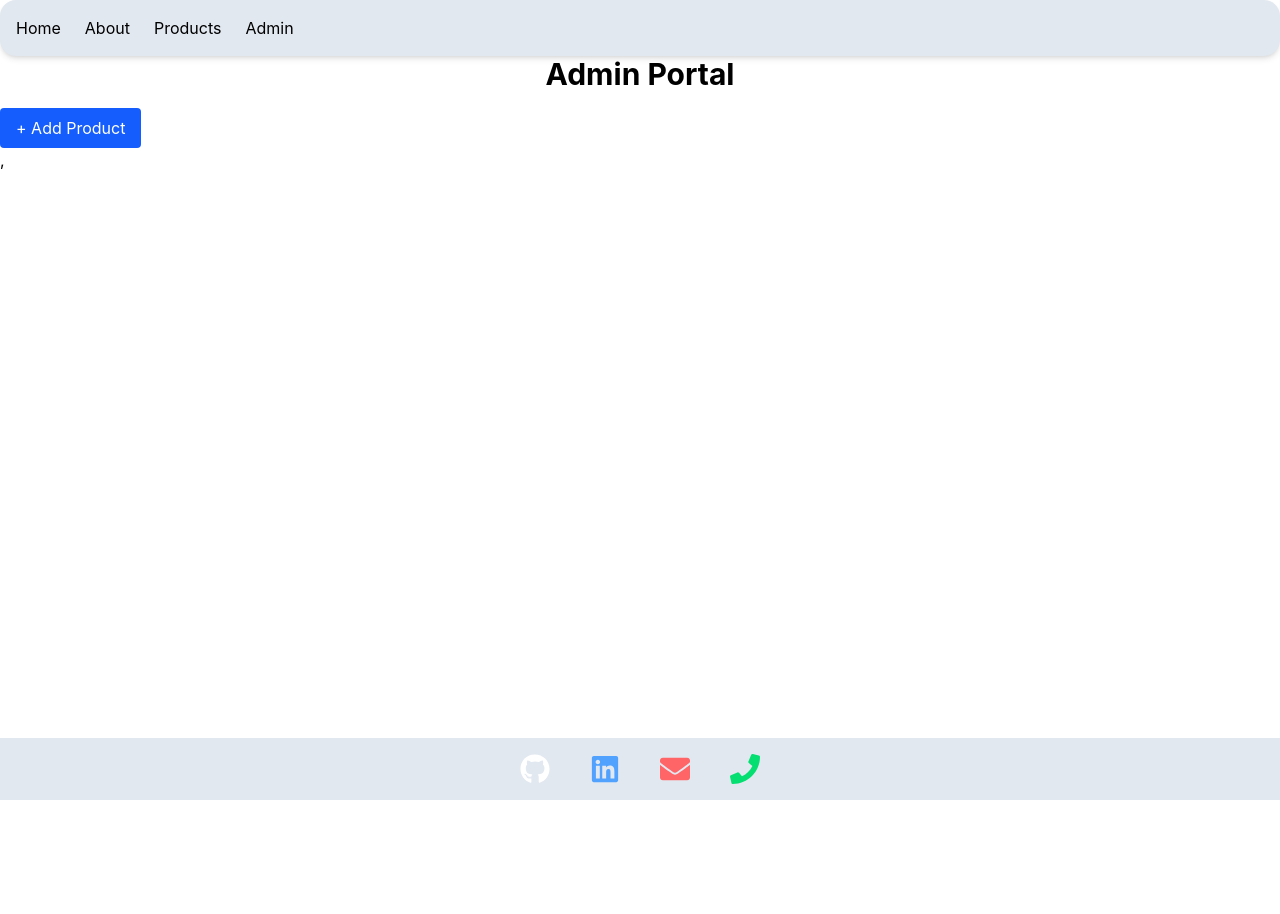
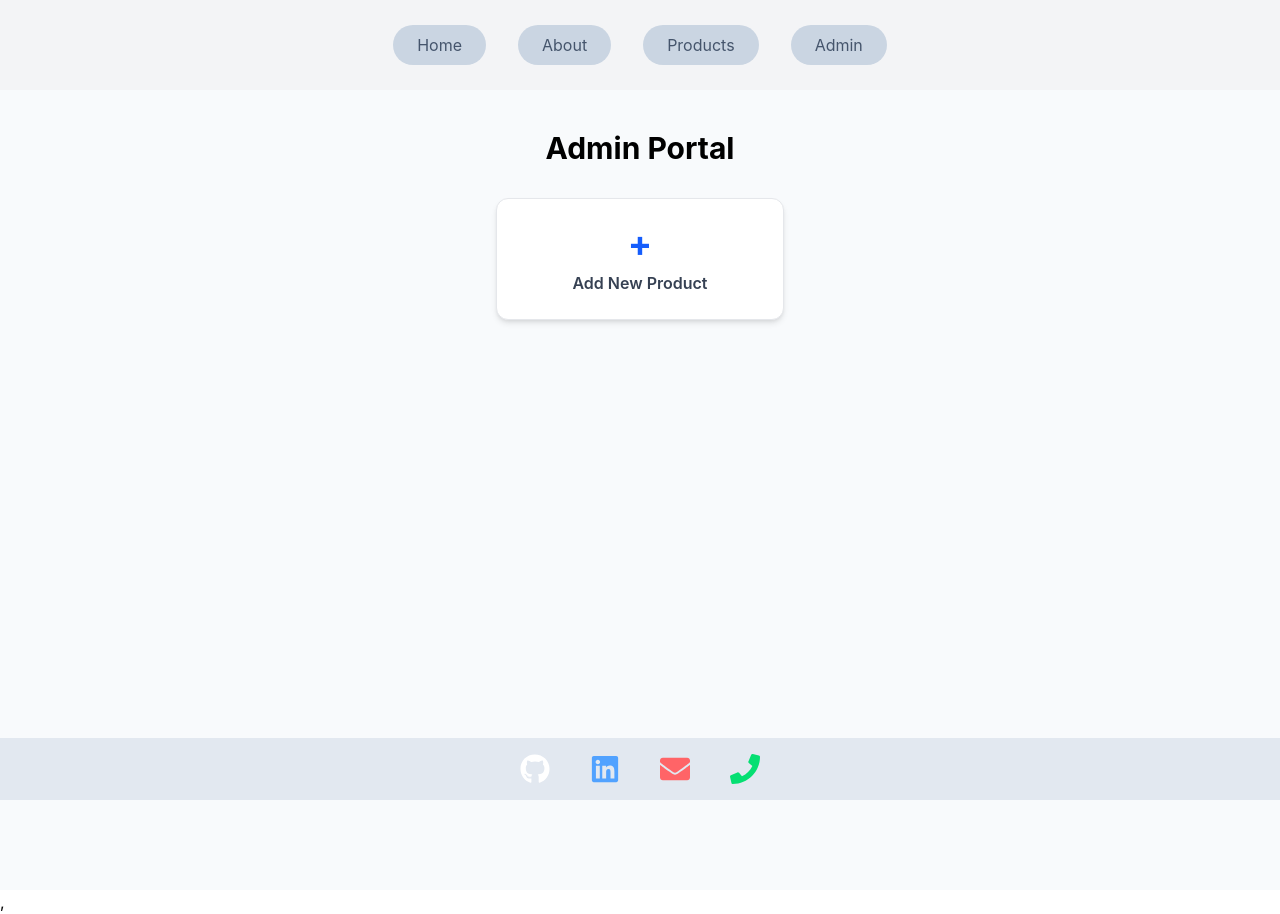
Before and after one commit to BRENDACHEBET1/summative-lab-project-showcase, a React (Vite) app: page /admin in a window 1280 px wide. Before the commit the page ends 800 px from the top, so only its background shows below. Built offline with nearby package versions, Linux system fonts and the light colour scheme; no server answers.

Commit message:
UI improvements

```diff
--- a/src/components/Footer.jsx
+++ b/src/components/Footer.jsx
@@ -4,7 +4,7 @@ import { FaGithub, FaLinkedin, FaEnvelope, FaPhone } from "react-icons/fa";
 const Footer = () => {
   return (
     <footer>
-         {/* ICONS */}
+      {/* ICONS */}
       <div className="fixed bottom-0 left-0 w-full bg-black text-white p-4 flex justify-center gap-10 mt-4 bg-slate-200 p-3">
 
         <a href="https://github.com" target="_blank" rel="noreferrer">
--- a/src/components/NavBar.jsx
+++ b/src/components/NavBar.jsx
@@ -2,18 +2,38 @@ import React from 'react'
 import { NavLink } from 'react-router-dom'
 const NavBar = () => {
   return (
-    <div>
-        <div>
-            <nav className='flex items-center gap-6 p-4 shadow-md rounded-2xl bg-slate-200'>
-            <NavLink to='/'>Home</NavLink>
-            <NavLink to='/About'>About</NavLink>
-            <NavLink to='/products'>Products</NavLink>
-            <NavLink to='/admin'>Admin</NavLink>
+    <div className="w-full">
+      <nav className="w-full flex flex-wrap items-center justify-center gap-4 sm:gap-6 md:gap-8 px-4 sm:px-8 py-4 sm:py-6 bg-gray-100 shadow-md border border-gray-100">
 
+        <NavLink
+          to="/"
+          className="px-4 sm:px-6 py-2 rounded-3xl bg-slate-300 text-slate-600 hover:bg-slate-400 transition text-sm sm:text-base"
+        >
+          Home
+        </NavLink>
 
+        <NavLink
+          to="/About"
+          className="px-4 sm:px-6 py-2 rounded-3xl bg-slate-300 text-slate-600 hover:bg-slate-400 transition text-sm sm:text-base"
+        >
+          About
+        </NavLink>
 
-        </nav>
-        </div>
+        <NavLink
+          to="/products"
+          className="px-4 sm:px-6 py-2 rounded-3xl bg-slate-300 text-slate-600 hover:bg-slate-400 transition text-sm sm:text-base"
+        >
+          Products
+        </NavLink>
+
+        <NavLink
+          to="/admin"
+          className="px-4 sm:px-6 py-2 rounded-3xl bg-slate-300 text-slate-600 hover:bg-slate-400 transition text-sm sm:text-base"
+        >
+          Admin
+        </NavLink>
+
+      </nav>
     </div>
   )
 }
--- a/src/components/ProductCard.jsx
+++ b/src/components/ProductCard.jsx
@@ -4,37 +4,54 @@ import { FaTrash, FaEdit } from "react-icons/fa";
 import { useNavigate } from "react-router-dom";
 
 
-const ProductCard = ({product}) => {
-    const {deleteProduct} = useProducts()
+const ProductCard = ({ product }) => {
+  const { deleteProduct } = useProducts()
   const navigate = useNavigate()
 
-    const handleDelete = () =>{
+  const handleDelete = () => {
     deleteProduct(product.id)
   }
   return (
-    <div className='border p-3 rounded shadow w-full flex flex-col gap-4'>
-      <button onClick={handleDelete} className='relative rounded shadow flex flex-col gap-4'>
-         <FaTrash size={15} />
-      </button>
-      <h2>{product.title}</h2>
-      <div className='flex justify-center border border-gray-100'>
-         <img className=' w-1/2 ' src={product.image} alt={product.name} />
+    <div className='border border-gray-200 p-3 rounded shadow w-full flex flex-col gap-4 relative bg-white'>
+
+      {/* Product title */}
+      <h2 className='font-semibold'>{product.title}</h2>
+
+      {/* Image */}
+      <div className='flex justify-center border border-gray-100 p-2 rounded'>
+        <img className='w-1/2 object-contain' src={product.image} alt={product.name} />
       </div>
 
-     <div className='mt-6'>
-      <h2 className=''>{product.category}</h2>
-      <p>${product.price}</p>
-      <button className='bg-blue-200 text-white px-3 py-1'>Add to Cart</button>
-      <button onClick={() => navigate(`/admin/edit/${product.id}`)}
-       className="relative top-2 right-10 text-blue-600"
+      {/* Product info */}
+      <div className='mt-2'>
+        <h2 className='text-gray-600'>{product.category}</h2>
+        <p className='font-bold'>${product.price}</p>
+      </div>
+
+
+      <div className='flex justify-end items-center gap-4 mt-auto pt-3 '>
+
+        {/* Edit button, opens in admin page */}
+        <button
+          onClick={() => navigate(`/admin/edit/${product.id}`)}
+          className='p-2 rounded-full bg-blue-100 text-blue-600 hover:bg-blue-200 transition'
         >
-    <FaEdit />
+          <FaEdit size={16} />
+        </button>
+
+        {/* Delete button */}
+        <button
+          onClick={handleDelete}
+          className='p-2 rounded-full bg-red-100 text-red-600 hover:bg-red-200 transition'
+        >
+          <FaTrash size={16} />
         </button>
 
       </div>
+    </div>
 
 
-    </div>
+
   );
 }
 
--- a/src/pages/About.jsx
+++ b/src/pages/About.jsx
@@ -4,12 +4,12 @@ import background from '../images/About.jpg'
 const About = () => {
   return (
    <div>
-            <div className='w-full h-[60vh] sm:h-[80vh] lg:h-screen'>
-                <img src={background} alt='About' className='w-full h-full obhect-cover' />
+            <div className='relative w-full h-[60vh] sm:h-[80vh] lg:h-screen'>
+                <img src={background} alt='About' className='w-full h-full object-cover' />
             </div>
-            <div className='max-w-3xl mx-auto px-4 py-10 text-center'>
-                <h1 className='text-2xl sm:text-3xl font-bold mb-4'>About Us</h1>
-                <p className="text-gray-700 text-sm sm:text-base leading-relaxed">
+            <div className='absolute bottom-0 left-0 w-full bg-black/50 text-white px-6 py-6 flex flex-col items-center text-center'>
+                <h1 className='text-2xl sm:text-3xl font-bold mb-2'>About Us</h1>
+                <p className="text-sm sm:text-base leading-relaxed max-w-3xl">
                     We are a modern e-commerce platform dedicated to delivering quality
                     products at affordable prices. Our mission is to make online shopping
                     simple, fast, and enjoyable for everyone.
--- a/src/pages/Admin.jsx
+++ b/src/pages/Admin.jsx
@@ -5,16 +5,25 @@ import AddProduct from './AddProduct'
 
 const Admin = () => {
   return (
-    <div>
-         <div>
-        <h1 className='font-bold text-3xl text-center'>Admin Portal</h1>
-    </div>
-    <div>
-       <Link to="/admin/new" className="inline-block mt-4 bg-blue-600 text-white px-4 py-2 rounded"
-      > + Add Product
-      </Link>
+     <div className="min-h-screen bg-slate-50 py-10">
 
-    </div>
+
+      <h1 className="font-bold text-3xl text-center mb-8">
+        Admin Portal
+      </h1>
+
+      {/*  Add Product */}
+      <div className="flex justify-center">
+        <Link
+          to="/admin/new"
+          className="w-64 sm:w-72 bg-white border border-gray-200 shadow-md rounded-xl p-6 text-center hover:shadow-lg hover:scale-105 transition duration-200"
+        >
+          <div className="text-4xl font-bold text-blue-600">+</div>
+          <p className="mt-2 font-semibold text-gray-700">
+            Add New Product
+          </p>
+        </Link>
+      </div>
     <Outlet/>
     </div>
 
--- a/src/pages/Home.jsx
+++ b/src/pages/Home.jsx
@@ -2,6 +2,7 @@ import React from 'react'
 import slide1 from "../images/inventory2.jpg";
 import slide2 from "../images/inventory1.jpg";
 import { useState, useEffect } from 'react';
+import { Link } from 'react-router-dom';
 
 const Home = () => {
     const slides = [
@@ -45,7 +46,7 @@ const Home = () => {
         {/* OVERLAY */}
         <div className="absolute inset-0 flex flex-col items-center justify-center bg-black/40 text-white text-center">
 
-          <h1 className="text-5xl font-bold">
+          <h1 className="text-7xl font-bold">
             {slides[index].title}
           </h1>
 
@@ -53,10 +54,11 @@ const Home = () => {
             {slides[index].subtitle}
           </p>
 
-          <button className="mt-6 px-6 py-3 bg-white text-black font-semibold rounded hover:bg-gray-200">
-            Shop Now
+          <Link to ="/products">
+          <button className="mt-6 px-6 rounded-2xl py-3 bg-slate-300 text-black font-semibold rounded hover:bg-blue-200">
+            Products
           </button>
-
+          </Link>
         </div>
 
       </div>
--- a/src/pages/ProductList.jsx
+++ b/src/pages/ProductList.jsx
@@ -10,34 +10,34 @@ const ProductList = () => {
      const categories = ["all", "groceries", "beauty", "fragrances"];
 
     return (
-        <div>
-      {/* Search */}
+        <div className='min-h-screen bg-slate-200 py-10'>
+      {/* Searc component rendered on top */}
       <Search />
 
       {/* Toggle Button */}
       <div className="flex justify-center p-4">
         <button
           onClick={() => setShowCategories((prev) => !prev)}
-          className="px-5 py-2 bg-black text-white rounded"
+          className="px-5 py-2 bg-slate-600 rounded-2xl text-white rounded"
         >
           {showCategories ? "Hide Categories" : "Categories"}
         </button>
       </div>
 
-      {/* Category Buttons (toggle view) */}
+      {/* Category Buttons  */}
       {showCategories && (
         <div className="flex gap-3 justify-center p-4">
-          {categories.map((cat) => (
+          {categories.map((category) => (
             <button
-              key={cat}
-              onClick={() => setSelectedCategory(cat)}
+              key={category}
+              onClick={() => setSelectedCategory(category)}
               className={`px-4 py-2 border rounded ${
-                selectedCategory === cat
-                  ? "bg-black text-white"
-                  : "bg-white"
+                selectedCategory === category
+                  ? "bg-slate-800 text-white border-slate-800 rounded-2xl"
+                  : "bg-slate-100 text-slate-700 border-slate-200 hover:bg-slate-200 rounded-2xl"
               }`}
             >
-              {cat}
+              {category}
             </button>
           ))}
         </div>
```
Lines whose indentation alone changed are shown as unchanged.
